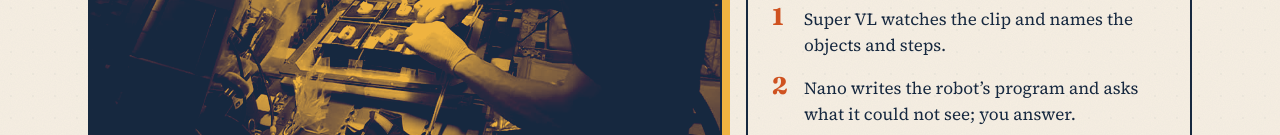
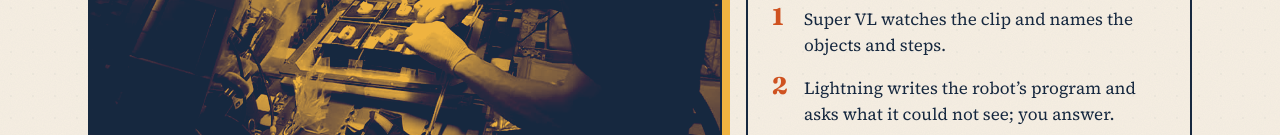
Before and after one commit to gibouu/understudy, a Next.js app: page / in a window 1280 px wide. Shown: the part 817-952 px from the top of the page. Built offline with nearby package versions, Linux system fonts and the light colour scheme.

Commit message:
Landing: a clip of your own is compiled by Nemotron 3.5 Lightning (#137)
— gib

```diff
--- a/app/page.tsx
+++ b/app/page.tsx
@@ -45,7 +45,7 @@ export default async function Home() {
           <h2 className="display text-3xl font-semibold text-ink-deep sm:text-4xl">Film your own</h2>
           <p className="text-[17px] leading-relaxed text-neutral-700">Start from a sample clip or upload one of your own. The models run live on Nebius Token Factory.</p>
           <ol className="flex flex-col gap-3 border-t pt-4 text-[17px]">
-            {["Super VL watches the clip and names the objects and steps.", "Nano writes the robot’s program and asks what it could not see; you answer.", "The arm rehearses the program on Earth and in orbit."].map((line, i) => (
+            {["Super VL watches the clip and names the objects and steps.", "Lightning writes the robot’s program and asks what it could not see; you answer.", "The arm rehearses the program on Earth and in orbit."].map((line, i) => (
               <li key={line} className="grid grid-cols-[2rem_1fr] items-baseline">
                 <span className="display text-2xl font-bold text-accent-bright">{i + 1}</span>
                 {line}
```
